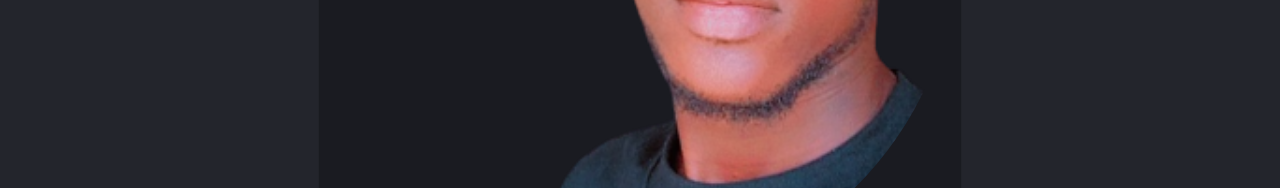
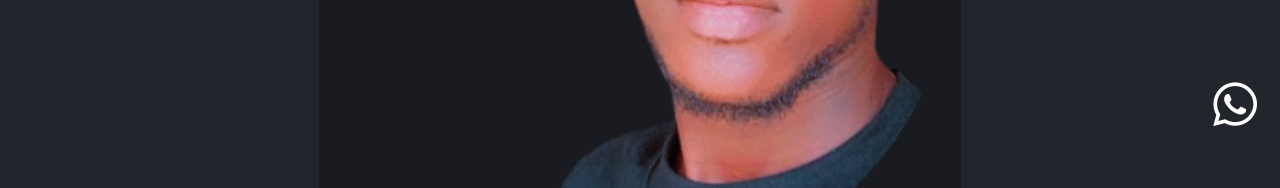
Before and after one commit to TonniPaul/contact, a JavaScript app: page / in a window 1280 px wide. Shown: the part 562-750 px from the top of the page. Built offline with nearby package versions, Linux system fonts and the light colour scheme; the HTML template or start-up script is replaced by a standard one; a web font is replaced by a local one.

Commit message:
Added Whatsapp icon

```diff
--- a/src/components/Nav.css
+++ b/src/components/Nav.css
@@ -30,6 +30,12 @@ h2{
    justify-content: center;
    align-items: center;
 }
+.whatsapp{
+   position: fixed;
+   bottom: 100px;
+   right: 10px;
+   font-size: 50px;
+}
 @media(max-width:500px){
    nav{
       display: block;
--- a/src/components/Nav.js
+++ b/src/components/Nav.js
@@ -2,6 +2,7 @@ import './Nav.css'
 
 function Nav (){
    return(
+      <>
          <nav>
             <a href='#root'>
                <h2 className="logo"><span className='tt'> t</span><span>onni</span>Paul</h2>
@@ -32,7 +33,12 @@ function Nav (){
                   </a>
                </li>
             </ul>
+
          </nav>
+         <a href='http://wa.me/2348162325194/' className='whatsapp'>
+               <i class="fa-brands fa-whatsapp"></i>
+            </a>
+         </>
    )
 }
 export default Nav;
```
Lines whose indentation alone changed are shown as unchanged.
